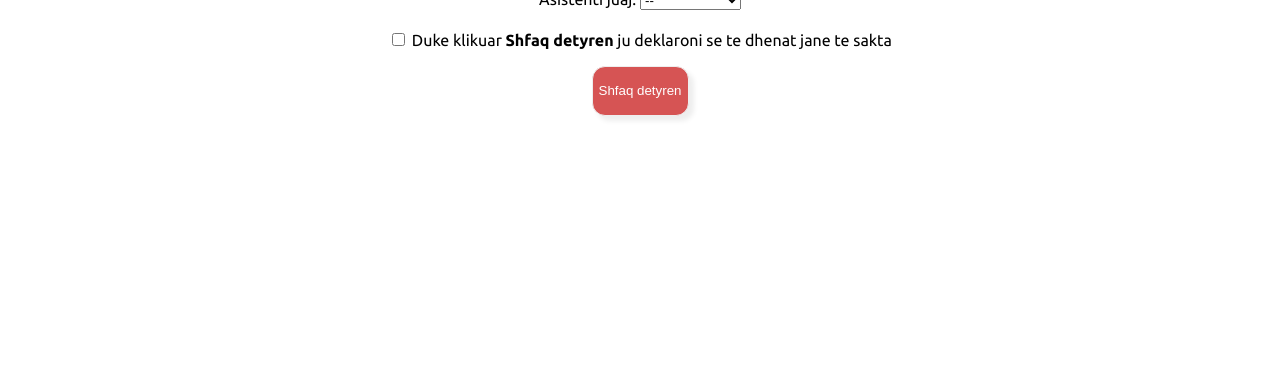
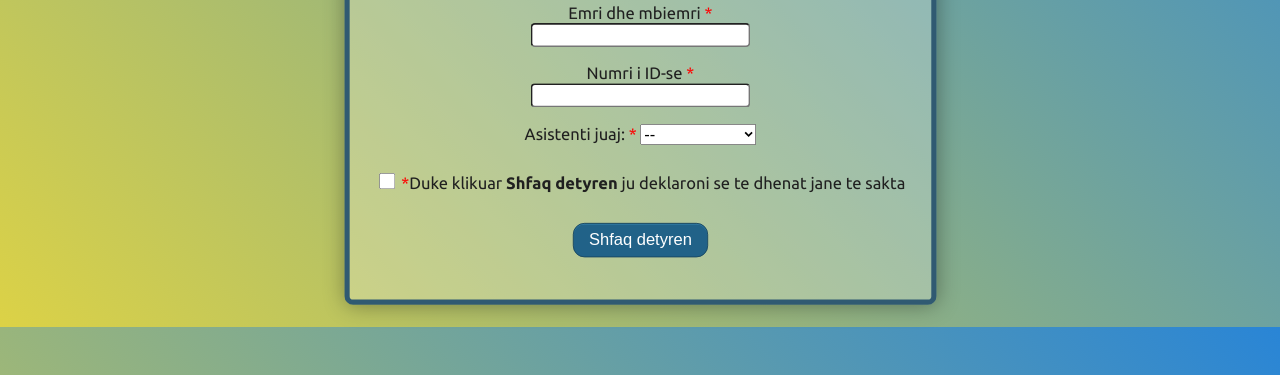
Before and after one commit to adnit/online-exam, a plain HTML site: page index.html in a window 1280 px wide. Shown: the part 473-848 px from the top of the page. Before the commit the page ends 800 px from the top, so only its background shows below. Drawn offline with Linux system fonts and the light colour scheme.

Commit message:
More styling and some animations

```diff
--- a/css/main.css
+++ b/css/main.css
@@ -1,45 +1,153 @@
-@import url('https://fonts.googleapis.com/css2?family=Ubuntu:wght@300;400;700&display=swap');
+@import url("https://fonts.googleapis.com/css2?family=Ubuntu:wght@300;400;700&display=swap");
+
+html {
+  height: 100%;
+}
 
 body {
-    font-family: 'Ubuntu', 'Open Sans', 'Helvetica Neue', sans-serif;
-    text-align: center;
+  font-family: "Ubuntu", "Open Sans", "Helvetica Neue", sans-serif;
+  text-align: center;
+  margin: none;
+  background: linear-gradient(46deg, #dcd246, #2985d6);
+  width: 100%;
+  height: 100%;
+  margin: 0;
+  background-repeat: no-repeat;
+  background-attachment: fixed;
 }
 
+.header {
+  margin-top: 3em;
+  animation: fadeInDown 1s forwards;
+}
 
 .llogoja {
-    margin-top: 1em;
-    height: 150px;
+  margin-top: 1em;
+  height: 150px;
+}
+
+.header span {
+  display: block;
 }
 
 .forma {
-    margin-top: 4em;
+  max-width: max-content;
+  max-height: max-content;
+    background-color: rgba(250, 250, 250, 0.25);
+  padding: 30px;
+  margin: 2em auto;
+  box-shadow: 1px 1px 25px rgba(0, 0, 0, 0.35);
+  border-radius: 10px;
+  border: 6px solid #305a72;
+  animation: zoomIn 1s 0.5 forwards;
 }
 .forma input {
-    margin-bottom: 1em;
+  margin-bottom: 1em;
+  border-radius: 5px;
+
+  font-size: 1.2rem;
+}
+.forma label {
+  font-size: 1.2rem;
 }
 
 .forma select {
-    margin-bottom: 1.5em;
+  font-size: 1.2rem;
 }
 
+.forma input[type="checkbox"] {
+  width: 1.2rem;
+  height: 1.2rem;
+}
+
+.forma select {
+  margin-bottom: 1.5em;
+}
 
 #shfaqButton {
-
-    height: 50px;
-    width: auto;
-    margin-top: .5em;
-    box-shadow: 5px 5px 5px #eee;
-    text-shadow:none;
-    border: 1px solid #eee;
-    border-radius: 13px;
-    background: rgb(214, 84, 84);
-    color: #fff;
-    }
+  margin-top: 1em;
+  box-shadow: inset 0px 1px 0px 0px #3985b1;
+  background-color: #216288;
+  border: 1px solid #17445e;
+  cursor: pointer;
+  border-radius: 0.7em;
+  color: #ffffff;
+  padding: 8px 18px;
+}
 
 #shfaqButton:hover {
-    background: #016ABC;
+  background: linear-gradient(to bottom, #5a8aa5 5%, #337da8 100%);
+  background-color: #28739e;
+}
+#shfaqButton:active {
+  background: #073457;
+}
 
-border-radius: 20px;
+.forma span {
+  color: red;
+}
 
-box-shadow: 5px 5px 5px #eee;
+.forma label {
+  color: #202020;
 }
+
+@-webkit-keyframes fadeInDown {
+  from {
+    opacity: 0;
+    -webkit-transform: translate3d(0, -100%, 0);
+    transform: translate3d(0, -100%, 0);
+  }
+
+  to {
+    opacity: 1;
+    -webkit-transform: translate3d(0, 0, 0);
+    transform: translate3d(0, 0, 0);
+  }
+}
+
+@keyframes fadeInDown {
+  from {
+    opacity: 0;
+    -webkit-transform: translate3d(0, -100%, 0);
+    transform: translate3d(0, -100%, 0);
+  }
+
+  to {
+    opacity: 1;
+    -webkit-transform: translate3d(0, 0, 0);
+    transform: translate3d(0, 0, 0);
+  }
+}
+
+.fadeInDown {
+  -webkit-animation-name: fadeInDown;
+  animation-name: fadeInDown;
+}
+@-webkit-keyframes zoomIn {
+  from {
+    opacity: 0;
+    -webkit-transform: scale3d(0.3, 0.3, 0.3);
+    transform: scale3d(0.3, 0.3, 0.3);
+  }
+
+  50% {
+    opacity: 1;
+  }
+}
+
+@keyframes zoomIn {
+  from {
+    opacity: 0;
+    -webkit-transform: scale3d(0.3, 0.3, 0.3);
+    transform: scale3d(0.3, 0.3, 0.3);
+  }
+
+  50% {
+    opacity: 1;
+  }
+}
+
+.zoomIn {
+  -webkit-animation-name: zoomIn;
+  animation-name: zoomIn;
+}
--- a/index.html
+++ b/index.html
@@ -9,23 +9,25 @@
 </head>
 
 <body>
-
+<div class="ballina">
     <div class="header">
         <img class="llogoja" src="/images/logo-up.png" alt="Llogo e UPs">
-        <h1>Detyra vleresuese 1 - <strong>ASDH</strong></h1>
+        <h1>Detyra vleresuese 1 <span>ASDH</span></h1>
     </div>
     <div class="forma">
-        <form method="POST" action="/detyra.js" autocomplete="off">
+
+
+        <form method="GET" action="/detyra.js" autocomplete="off">
             <h1>Te dhenat tuaja</h1>
-            <label for="emer">Emri dhe mbiemri</label>
+            <label for="emer">Emri dhe mbiemri <span>*</span> </label>
             <br />
             <input type="text" name="name" required />
             <br />
-            <label for="nrID">Numri i ID-se</label>
+            <label for="nrID">Numri i ID-se <span>*</span></label>
             <br />
             <input type="text" required name="nrID" /> </br>
 
-            <label for="asistenti">Asistenti juaj:</label>
+            <label for="asistenti">Asistenti juaj: <span>*</span></label>
 
             <select id="asistenti" required>
                 <option value="-">--</option>
@@ -37,7 +39,7 @@
 
             </br>
             <input type="checkbox" required name="agree" value="agreed">
-            <label for="agree"> Duke klikuar <strong>Shfaq detyren</strong> ju deklaroni se te dhenat jane te
+            <label for="agree">  <span>*</span>Duke klikuar <strong>Shfaq detyren</strong> ju deklaroni se te dhenat jane te
                 sakta</label>
             </br>
             <input type="submit" id="shfaqButton" value="Shfaq detyren" />
@@ -45,6 +47,7 @@
 
 
     </div>
+</div>
 </body>
 
 </html>
```
Also changed, not shown: images/fiek.png (added).
